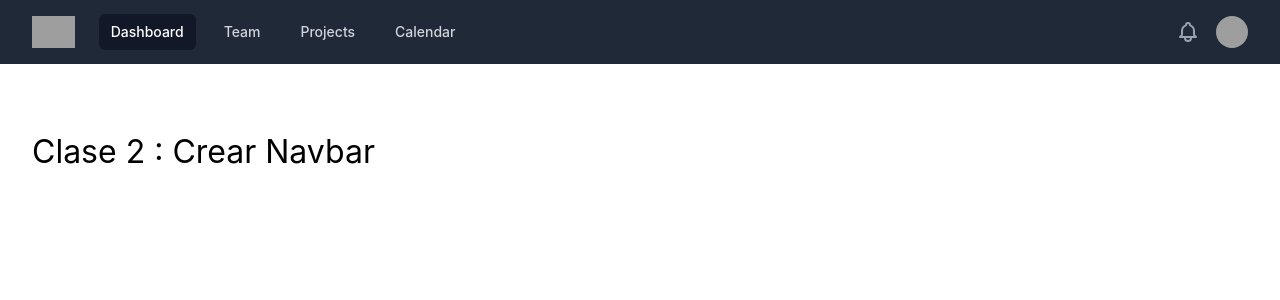
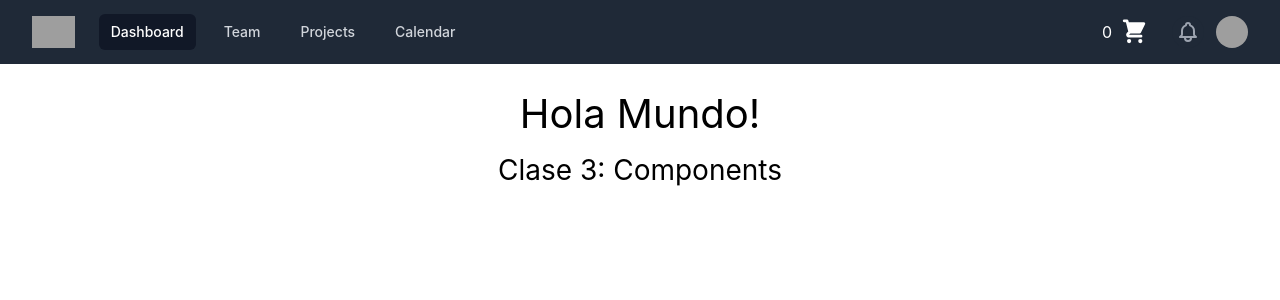
Before and after one commit to alemartinezz/ecommerce-react, a React (Create React App) app: page / in a window 1280 px wide. Shown: the top 300 px of the page. Built offline with nearby package versions, Linux system fonts and the light colour scheme; grey boxes are pictures that could not be loaded.

Commit message:
desafio agregar componentes child etc

```diff
--- a/src/App.js
+++ b/src/App.js
@@ -1,13 +1,13 @@
 // import logo from './logo.svg';
 import './App.css';
 import Navbar from './components/Navbar/Navbar';
-import Title from './components/Title/Title'
+import ItemListContainer from './components/ItemListContainer/ItemListContainer'
 
 function App() {
   return (
     <div className="App">
       <Navbar />
-      <Title />
+      <ItemListContainer greeting="Hola Mundo!" additionalMessage="Clase 3: Components"/>
     </div>
   );
 }
--- /dev/null
+++ b/src/components/ItemListContainer/ItemListContainer.js
@@ -0,0 +1,20 @@
+
+const ItemListContainer = ({ greeting, additionalMessage }) => {
+    const styleTitle = {
+        fontSize: 40,
+        marginTop: 20
+    };
+    const styleSubtitle = {
+        fontSize: 28,
+        marginTop: 5
+    };
+    return (
+        <section>
+            <h1 style={styleTitle}>{greeting}</h1>
+            <h2 style={styleSubtitle}>{additionalMessage}</h2>
+        </section>
+
+    );
+}
+
+export default ItemListContainer;
--- /dev/null
+++ b/src/components/Navbar/CartWidget/CartWidget.js
@@ -0,0 +1,12 @@
+import { ShoppingCartIcon } from '@heroicons/react/solid'
+
+const CartWidget = () => {
+    return (
+        <>
+            <span className="text-white mr-2" id="cartItems">0</span>
+            <ShoppingCartIcon className="h-7 w-7 text-white mr-6" />
+        </>
+    );
+}
+
+export default CartWidget;
--- a/src/components/Navbar/Navbar.js
+++ b/src/components/Navbar/Navbar.js
@@ -1,4 +1,7 @@
-const Navbar = ({ collapse }) => {
+import './CartWidget/CartWidget'
+import CartWidget from './CartWidget/CartWidget'
+
+const Navbar = () => {
     return (
         <nav className="bg-gray-800">
             <div className="mx-auto px-2 sm:px-6 lg:px-8">
@@ -34,13 +37,13 @@ const Navbar = ({ collapse }) => {
                         </div>
                     </div>
                     <div className="absolute inset-y-0 right-0 flex items-center pr-2 sm:static sm:inset-auto sm:ml-6 sm:pr-0">
+                        <CartWidget />
                         <button type="button" className="bg-gray-800 p-1 rounded-full text-gray-400 hover:text-white focus:outline-none focus:ring-2 focus:ring-offset-2 focus:ring-offset-gray-800 focus:ring-white">
                             <span className="sr-only">View notifications</span>
                             <svg className="h-6 w-6" xmlns="http://www.w3.org/2000/svg" fill="none" viewBox="0 0 24 24" stroke="currentColor" aria-hidden="true">
                                 <path stroke-linecap="round" stroke-linejoin="round" stroke-width="2" d="M15 17h5l-1.405-1.405A2.032 2.032 0 0118 14.158V11a6.002 6.002 0 00-4-5.659V5a2 2 0 10-4 0v.341C7.67 6.165 6 8.388 6 11v3.159c0 .538-.214 1.055-.595 1.436L4 17h5m6 0v1a3 3 0 11-6 0v-1m6 0H9" />
                             </svg>
                         </button>
-
                         <div className="ml-3 relative">
                             <div>
                                 <button type="button" className="bg-gray-800 flex text-sm rounded-full focus:outline-none focus:ring-2 focus:ring-offset-2 focus:ring-offset-gray-800 focus:ring-white" id="user-menu-button" aria-expanded="false" aria-haspopup="true">
@@ -55,6 +58,7 @@ const Navbar = ({ collapse }) => {
                                 <a href="#" className="block px-4 py-2 text-sm text-gray-700" role="menuitem" tabindex="-1" id="user-menu-item-2">Sign out</a>
                             </div>
                         </div>
+
                     </div>
                 </div>
             </div>
--- a/src/components/Title/Title.js
+++ /dev/null
@@ -1,11 +0,0 @@
-import './title.css'
-
-function Title() {
-    return (
-        <section>
-            <h1>Clase 2 : Crear Navbar</h1>
-        </section>
-    )
-}
-
-export default Title
--- a/src/components/Title/title.css
+++ /dev/null
@@ -1,11 +0,0 @@
-
-section{
-    display: flex;
-    justify-content: left;
-}
-
-section h1{
-    margin-top: 2em;
-    font-size: 2em;
-    margin-left: 1em;
-}
```
Lines whose indentation alone changed are shown as unchanged.
